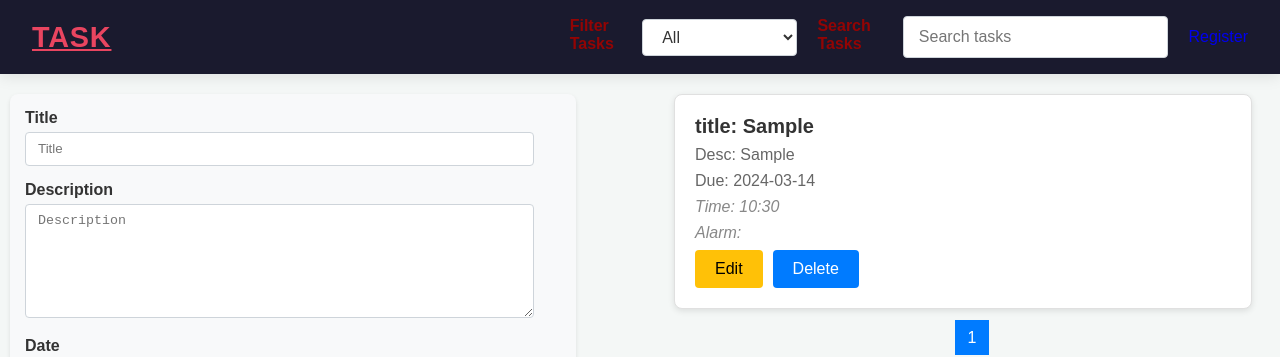
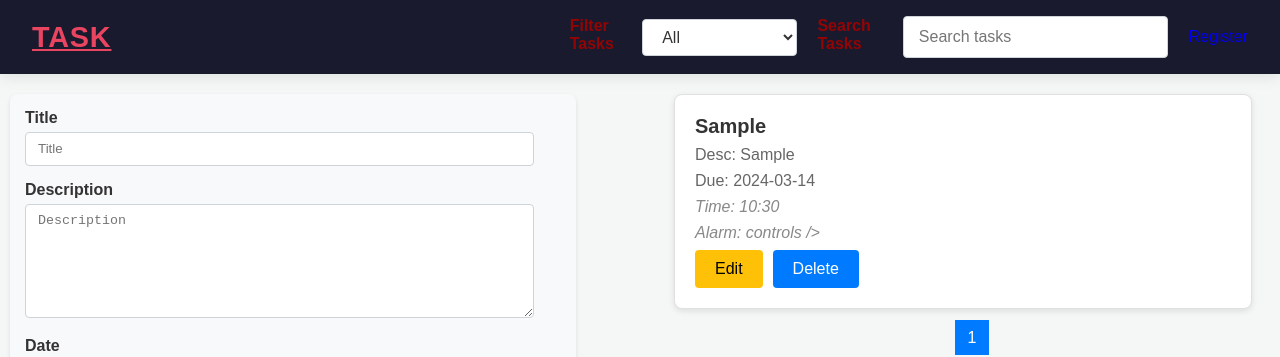
Before and after one commit to Seunfola/task-dashboard, a Next.js app: page /Home in a window 1280 px wide. Both pictures are taken after typing "Sample", "Sample", "2020-01-15", "10:30" into the empty fields and a click on the button "Preview Sound". Shown: the top 357 px of the page. Built offline with nearby package versions, Linux system fonts and the light colour scheme.

Commit message:
Update TaskItem.js

```diff
--- a/components/TaskList/TaskItem.js
+++ b/components/TaskList/TaskItem.js
@@ -78,11 +78,12 @@ const TaskItem = ({ task, onDelete,sound, onSave }) => {
                 </div>
             ) : (
                 <div className="task-display">
-                    <h3 className="task-title">title: {task.title}</h3>
+                    <h3 className="task-title">{task.title}</h3>
                     <p className="task-description">Desc: {task.description}</p>
                     <p className="task-date">Due: {task.dueDate}</p>
                     <p className="task-time">Time: {task.dueTime}</p>
-                     <p className="task-time">Alarm: {task.sound}</p>
+                     <p className="task-time">Alarm: {sound && <audio src={sound} controls />} controls />
+                </p>
                     {countdown && <p className="task-countdown">Countdown: {countdown}</p>}
                     {sound && <audio src={sound} controls />}
                     <div className="btn-group">
```
